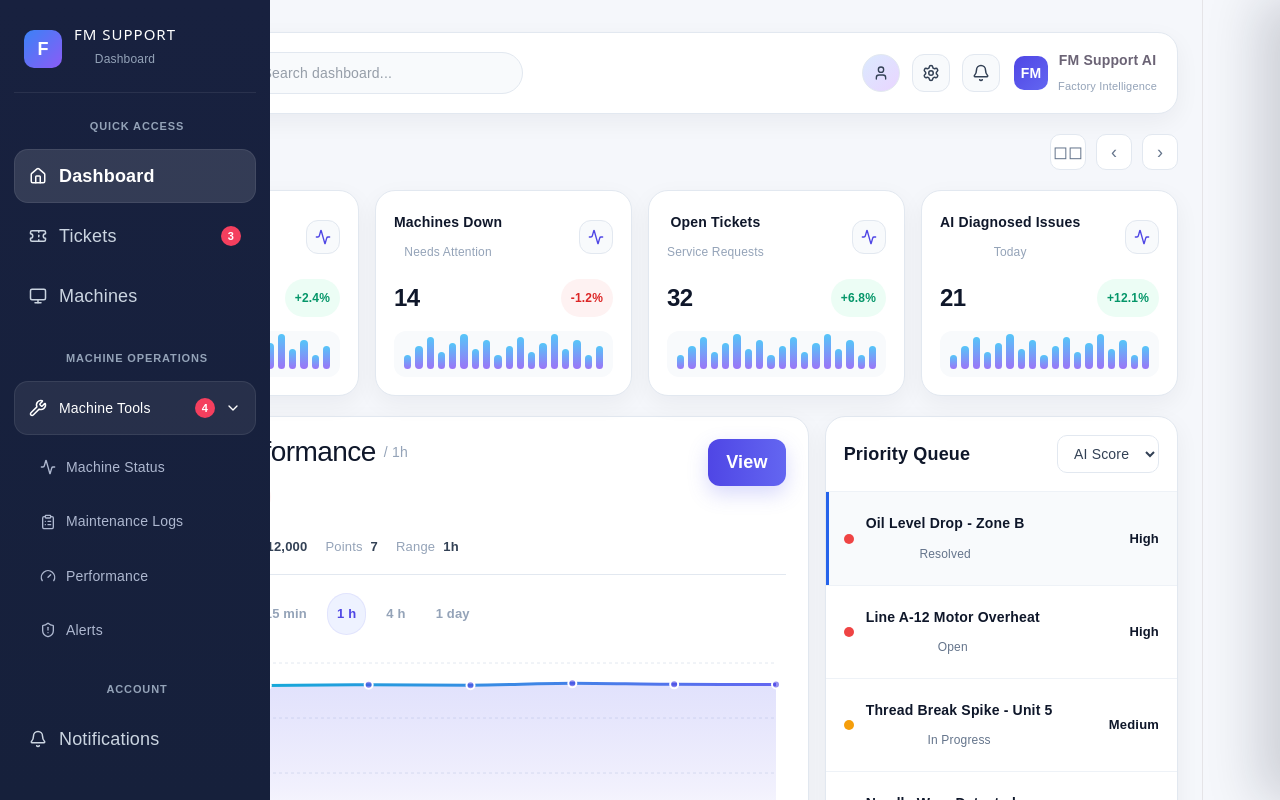
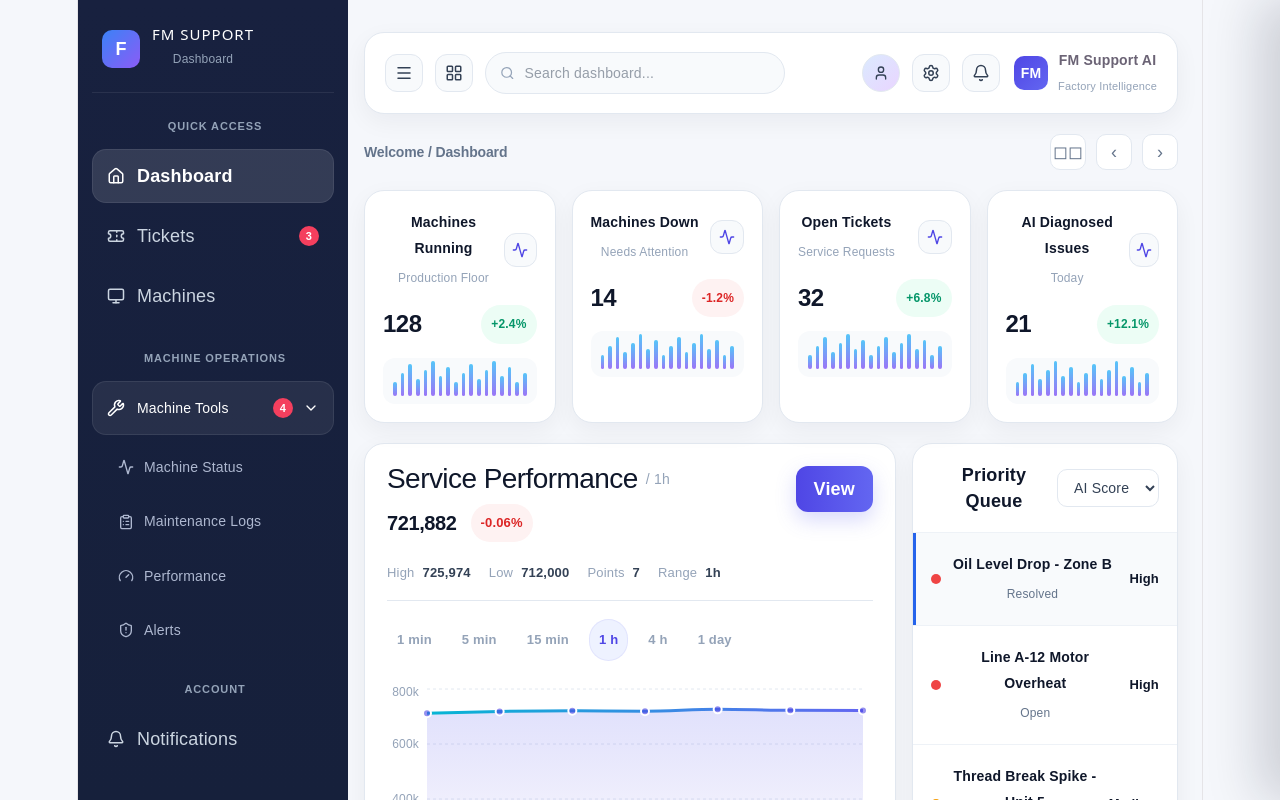
Before and after one commit to shurjo98/Frontend-ShowCase-1, a React (Vite) app in the folder react-practice/: page / in a window 1280 px wide. Shown: the top 800 px of the page. Built offline with nearby package versions, Linux system fonts and the light colour scheme.

Commit message:
Fix dashboard layout gap, improve topbar alignment, mobile sidebar UI again

```diff
--- a/react-practice/src/components/layout/Layout.tsx
+++ b/react-practice/src/components/layout/Layout.tsx
@@ -206,14 +206,15 @@ function Layout() {
         style={{
           ...mainStyle,
           paddingTop: isMobile ? "88px" : "32px",
-          paddingLeft: isMobile ? "14px" : "24px",
+          paddingLeft: isMobile ? "14px" : "16px",
           paddingRight: isMobile ? "14px" : "24px",
           paddingBottom: isMobile ? "18px" : "32px",
         }}
       >
-        <Outlet />
-      </main>
-    </div>
+
+      <Outlet />
+    </main>
+    </div >
   );
 }
 
@@ -283,14 +284,13 @@ const wrapperStyle: CSSProperties = {
 };
 
 const desktopSidebarStyle: CSSProperties = {
-  position: "fixed",
+  position: "sticky",
   top: 0,
-  left: 0,
-  bottom: 0,
   height: "100vh",
   width: "270px",
   minWidth: "270px",
   maxWidth: "270px",
+  flexShrink: 0,
   zIndex: 40,
 };
 
```
